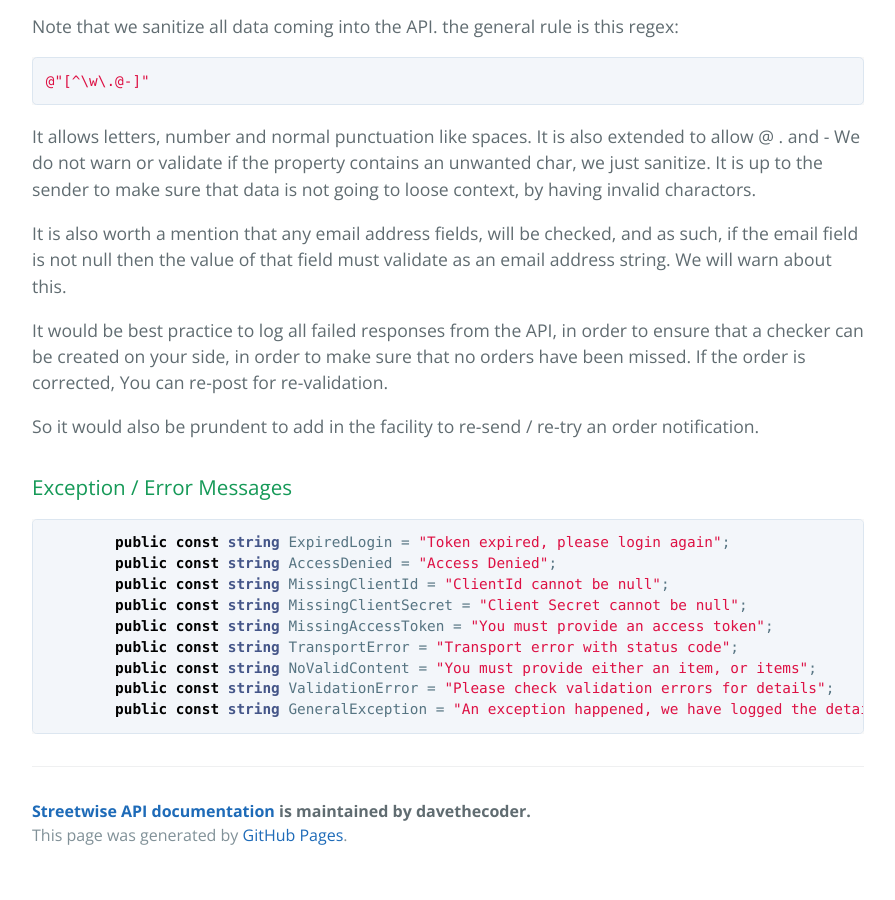
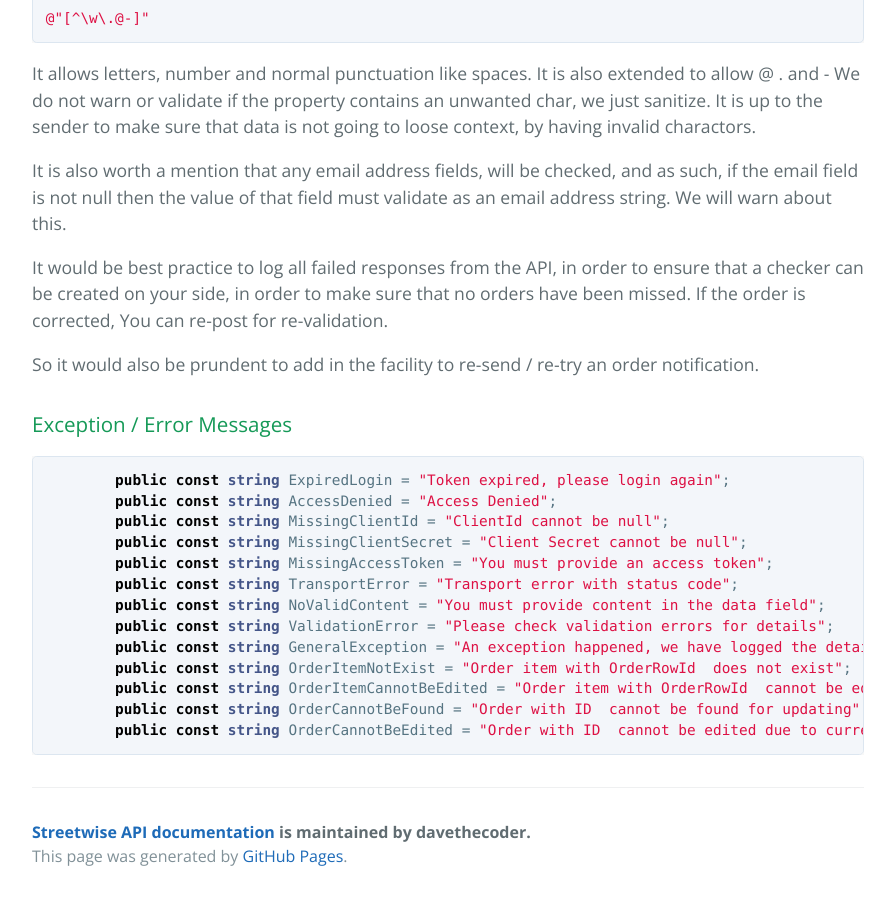
Before and after one commit to davidparker/streetwise.github.io, a Jekyll site: the page built from index.markdown, in a window 1280 px wide and 900 px high, scrolled down 9216 px. Shown: the whole window, without its empty margins (192-1087 px from the left). Built offline with Jekyll 4.4.1, drawn with Linux system fonts in a browser that asks for light colours; our own code applies the rules of GitHub Pages for plain Markdown files; before the commit the page ends 10095 px from its top, so only the background shows below that; some of the changed text lies outside the part shown.

Commit message:
New release

````diff
--- a/_includes/page-header.html
+++ b/_includes/page-header.html
@@ -1,7 +1,7 @@
 <section class="page-header">
   <h1 class="project-name">{{ site.title }}</h1>
   <h2 class="project-tagline">{{ site.tagline }}</h2>
-  <a href="Streetwise.Api.Connect.1.0.5.Release.zip" class="btn">Download Connect .zip</a>
+  <a href="Streetwise.Api.Connect.1.0.6.Release.zip" class="btn">Download Connect .zip</a>
   <a href="Streetwise.Connect.Release.Src.zip" class="btn">Download Connect Src</a>
   <a href="Nop.Plugin.Misc.TestStreetwiseApi.zip" class="btn">Download Example Plugin .zip</a>
 </section>
--- a/index.markdown
+++ b/index.markdown
@@ -300,6 +291,12 @@ I have also included a breakdown of the types used in that model for clarity.
         /// REQUIRED
         /// </summary>
         public int OrderNumber { get; set; }
+
+        /// <summary>
+        /// Location that the order has been created for delivery from
+        /// REQUIRED
+        /// </summary>
+        public string LocationCode { get; set; }
 ```
 
 #### Streetwise.Api.Models.OnlineOrderItemsDto
@@ -440,7 +437,11 @@ So it would also be prundent to add in the facility to re-send / re-try an order
         public const string MissingClientSecret = "Client Secret cannot be null";
         public const string MissingAccessToken = "You must provide an access token";
         public const string TransportError = "Transport error with status code";
-        public const string NoValidContent = "You must provide either an item, or items";
+        public const string NoValidContent = "You must provide content in the data field";
         public const string ValidationError = "Please check validation errors for details";
         public const string GeneralException = "An exception happened, we have logged the details";
+        public const string OrderItemNotExist = "Order item with OrderRowId {{ID}} does not exist";
+        public const string OrderItemCannotBeEdited = "Order item with OrderRowId {{ID}} cannot be edited due to status";
+        public const string OrderCannotBeFound = "Order with ID {{ID}} cannot be found for updating";
+        public const string OrderCannotBeEdited = "Order with ID {{ID}} cannot be edited due to current status";
 ```
````
Also changed, not shown: other parts of index.markdown (+1 -10 lines), 3 other files.
